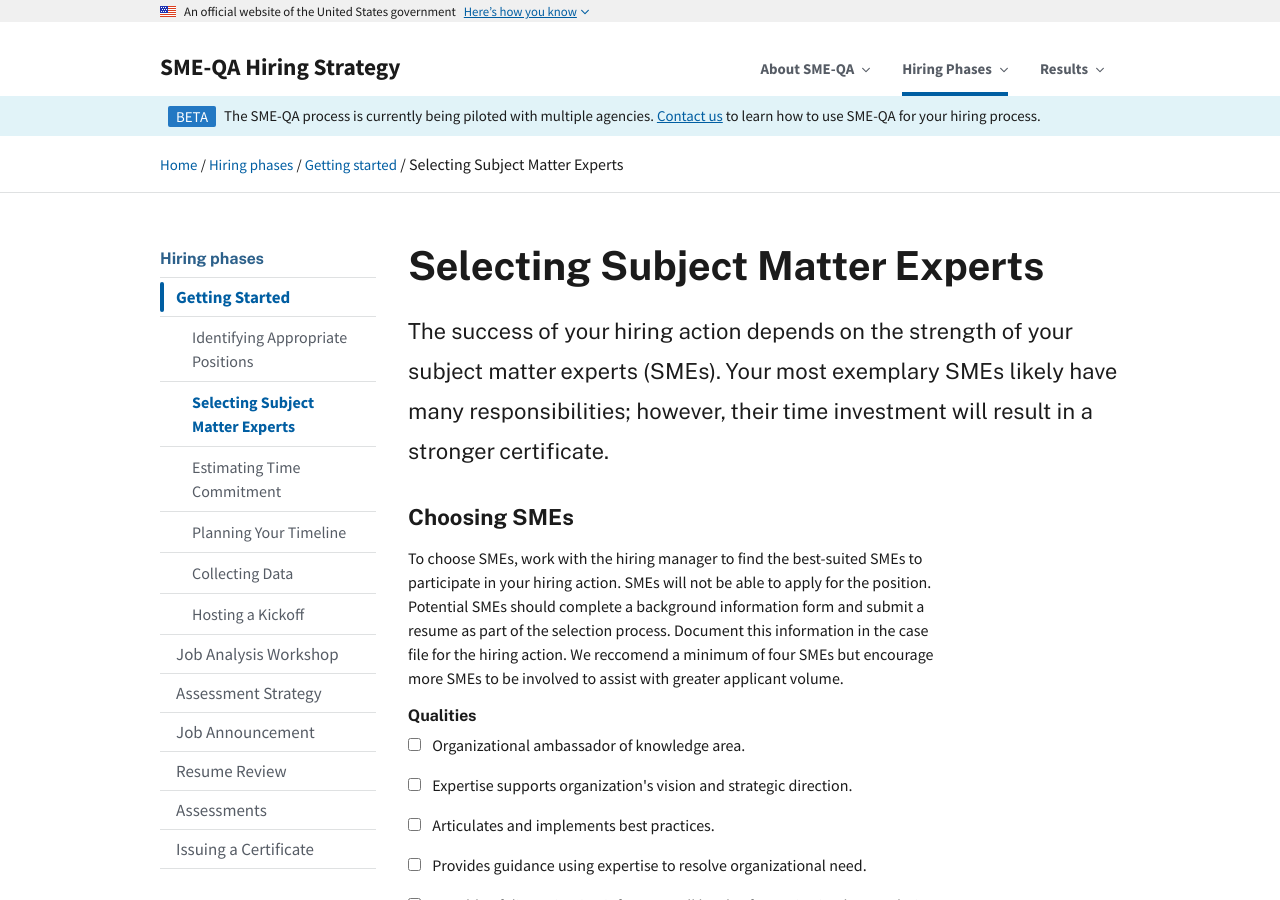
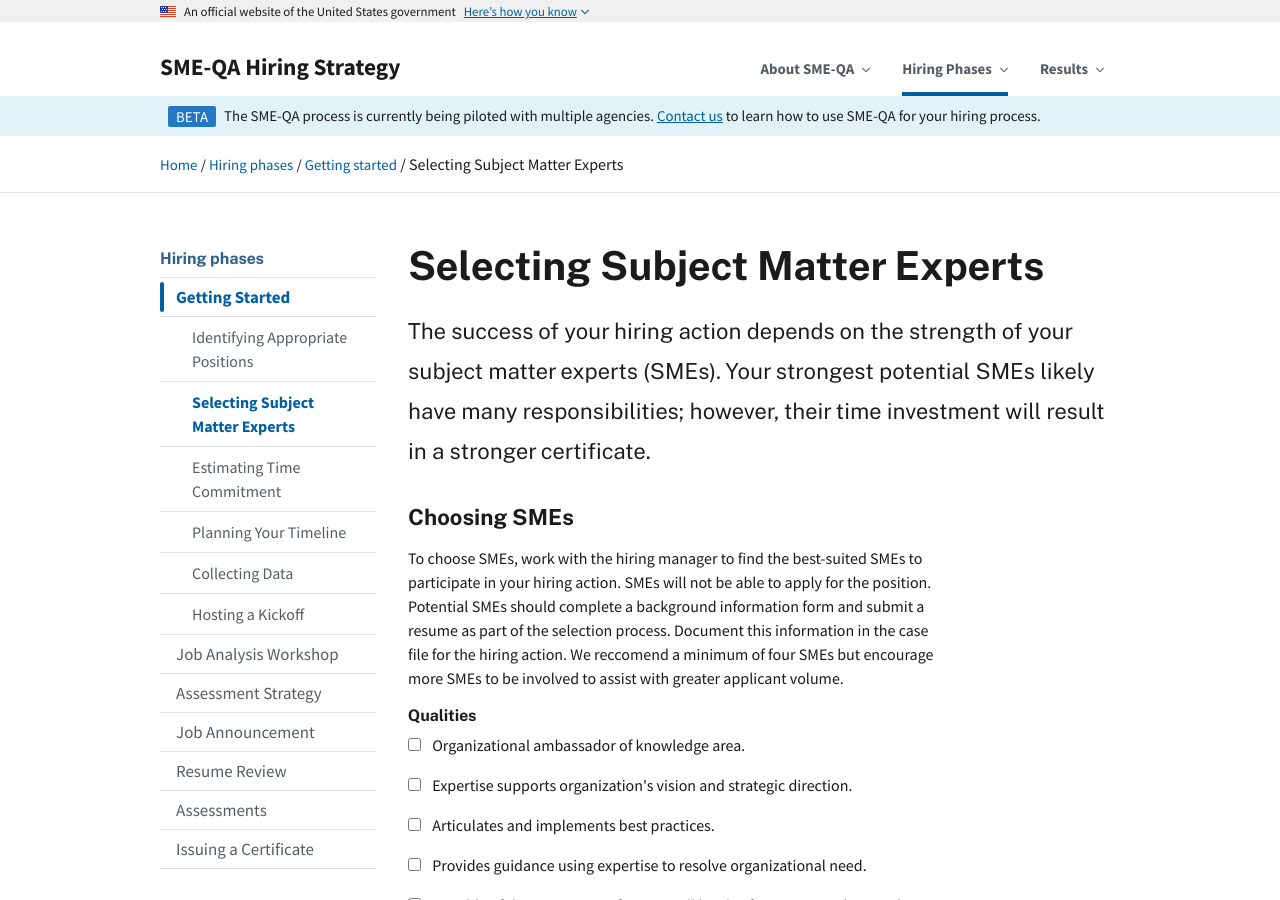
Before and after one commit to usds/SME-QA-Website, a Jekyll site: the page built from pages/phases/getting-started/selecting-smes.md, in a window 1280 px wide and 900 px high. Built offline with Jekyll 4.4.1, drawn with Linux system fonts in a browser that asks for light colours.

Commit message:
Update selecting-smes.md

```diff
--- a/pages/phases/getting-started/selecting-smes.md
+++ b/pages/phases/getting-started/selecting-smes.md
@@ -6,7 +6,7 @@ title: Selecting Subject Matter Experts
 sidenav: hiring-phases
 phase: getting-started
 sub-phase-order: 020
-intro: The success of your hiring action depends on the strength of your subject matter experts (SMEs). Your most exemplary SMEs likely have many responsibilities; however, their time investment will result in a stronger certificate.
+intro: The success of your hiring action depends on the strength of your subject matter experts (SMEs). Your strongest potential SMEs likely have many responsibilities; however, their time investment will result in a stronger certificate.
 ---
 
 <p class="usa-intro">
```
